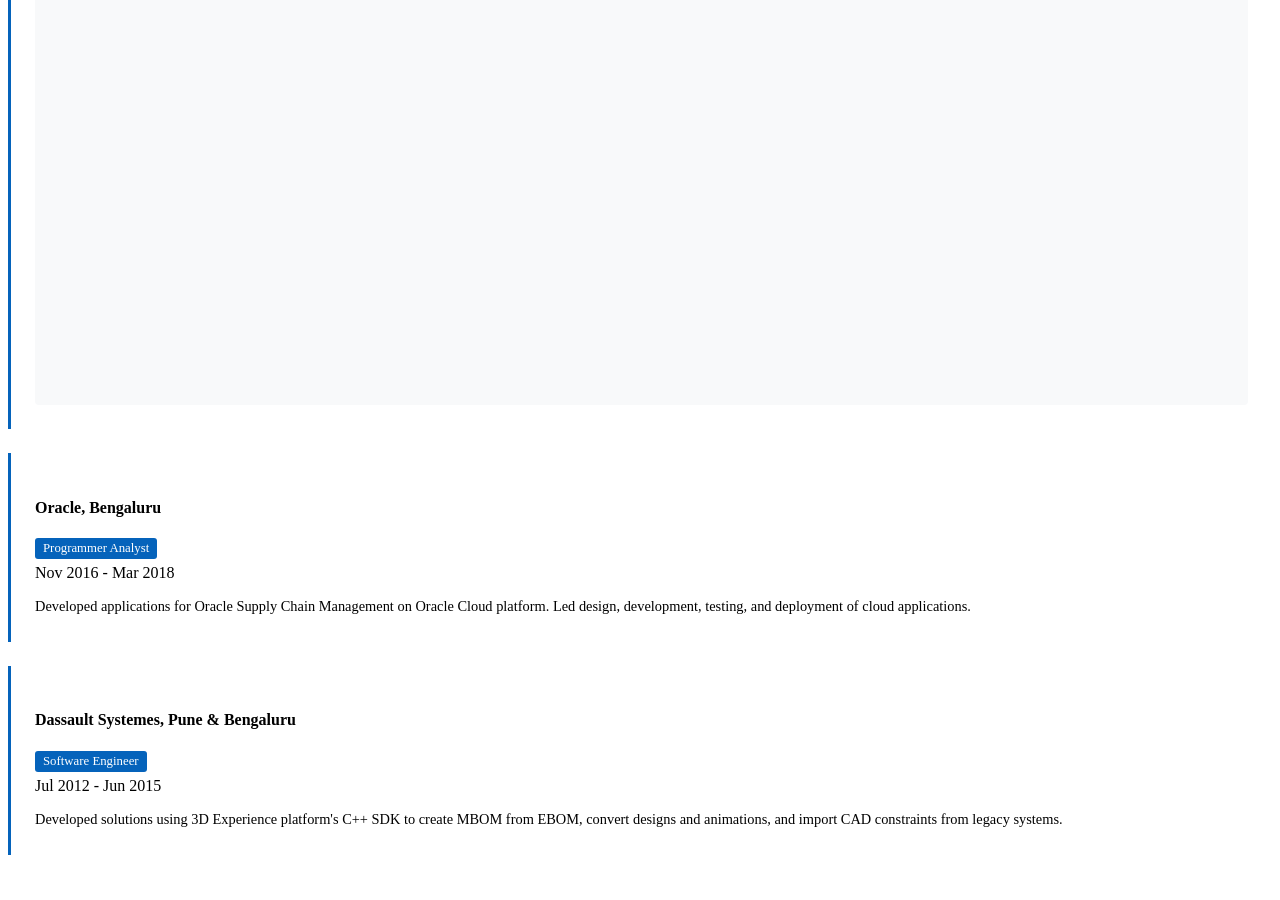
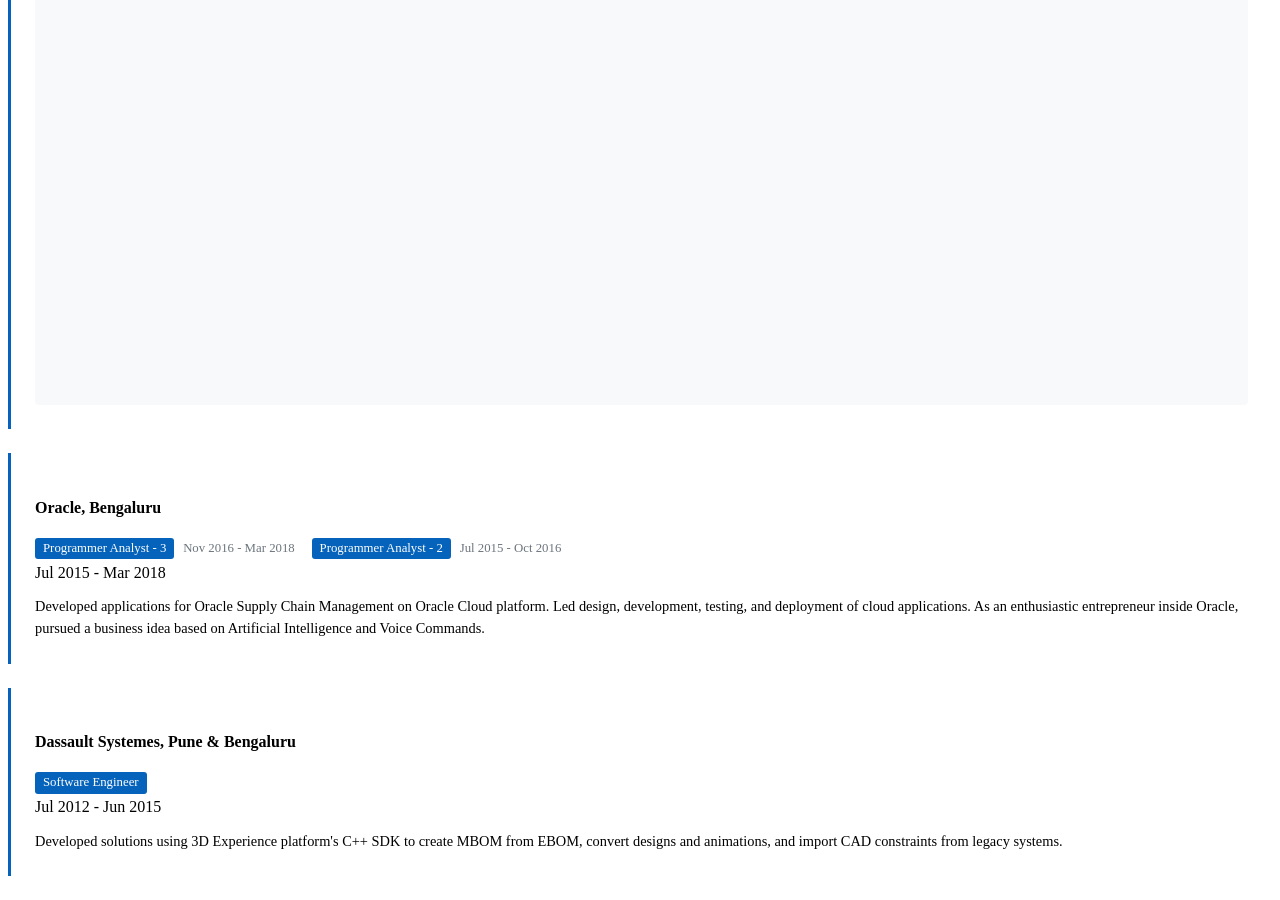
Before and after one commit to anandkshitiz/anandkshitiz.github.io, a Jekyll site: the page tabs/about/content/work-experience-section.html, which Jekyll copies as it is, in a window 1280 px wide and 900 px high, scrolled down 5551 px. Built offline with Jekyll 4.4.1, drawn with Linux system fonts in a browser that asks for light colours; before the commit the page ends 6430 px from its top, so only the background shows below that.

Commit message:
work ex changes

```diff
--- a/tabs/about/content/work-experience-section.html
+++ b/tabs/about/content/work-experience-section.html
@@ -199,12 +199,23 @@
                 <div>
                     <h4 class="mb-0">Oracle, Bengaluru</h4>
                     <div class="job-title-container">
-                        <span class="job-title-badge">Programmer Analyst</span>
+                        <span class="job-title-badge">Programmer Analyst - 3</span>
+                        <span class="date-badge">Nov 2016 - Mar 2018</span>
+                        <span class="job-title-badge">Programmer Analyst - 2</span>
+                        <span class="date-badge">Jul 2015 - Oct 2016</span>
                     </div>
                 </div>
-                <div class="text-muted text-end">Nov 2016 - Mar 2018</div>
+                <div class="text-muted text-end">Jul 2015 - Mar 2018</div>
             </div>
-            <p>Developed applications for Oracle Supply Chain Management on Oracle Cloud platform. Led design, development, testing, and deployment of cloud applications.</p>
+            <div class="experience-item">
+                <div class="row">
+                    <div class="col-md-12">
+                        <div class="mb-2">
+                            <p>Developed applications for Oracle Supply Chain Management on Oracle Cloud platform. Led design, development, testing, and deployment of cloud applications. As an enthusiastic entrepreneur inside Oracle, pursued a business idea based on Artificial Intelligence and Voice Commands.</p>
+                        </div>
+                    </div>
+                </div>
+            </div>
         </div>
     </div>
 
```
